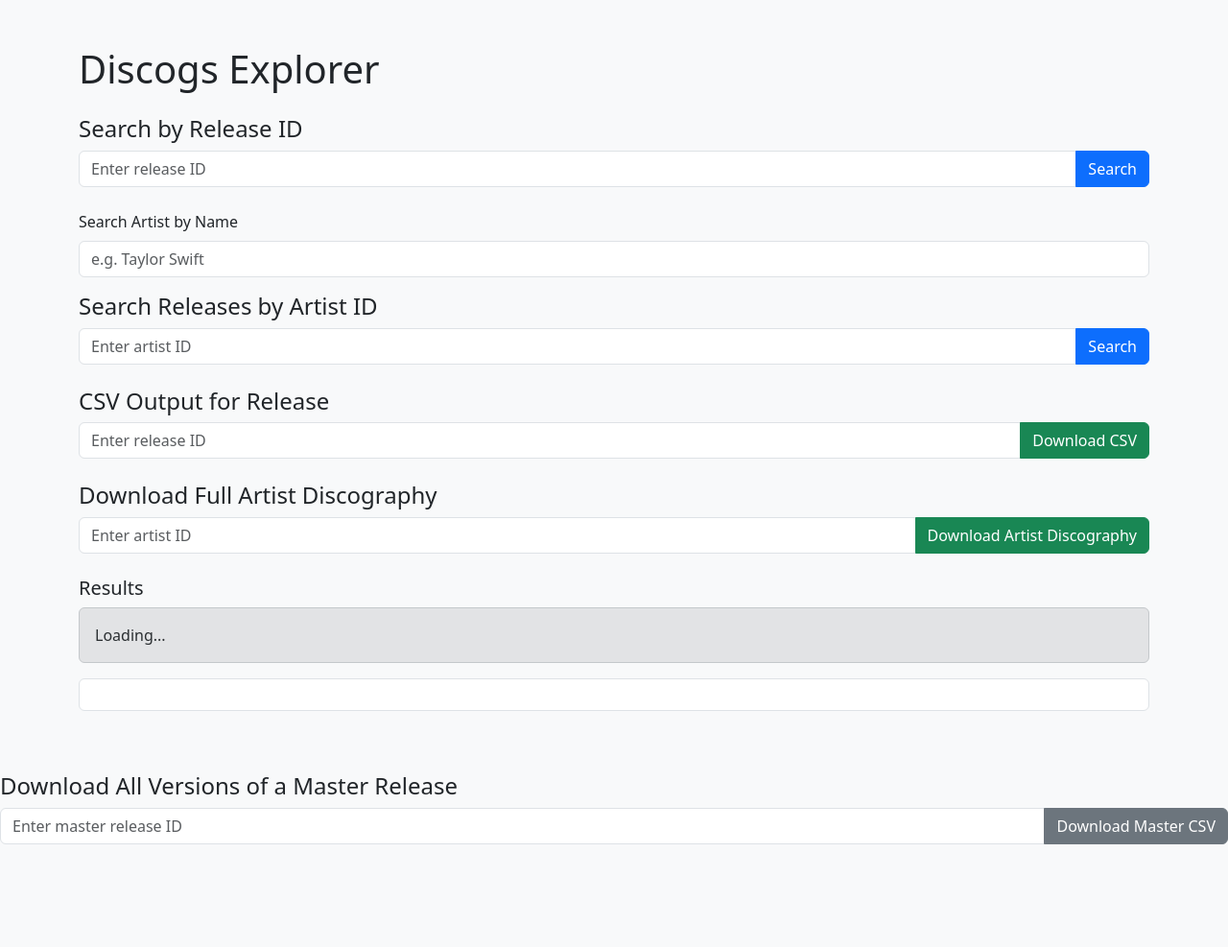
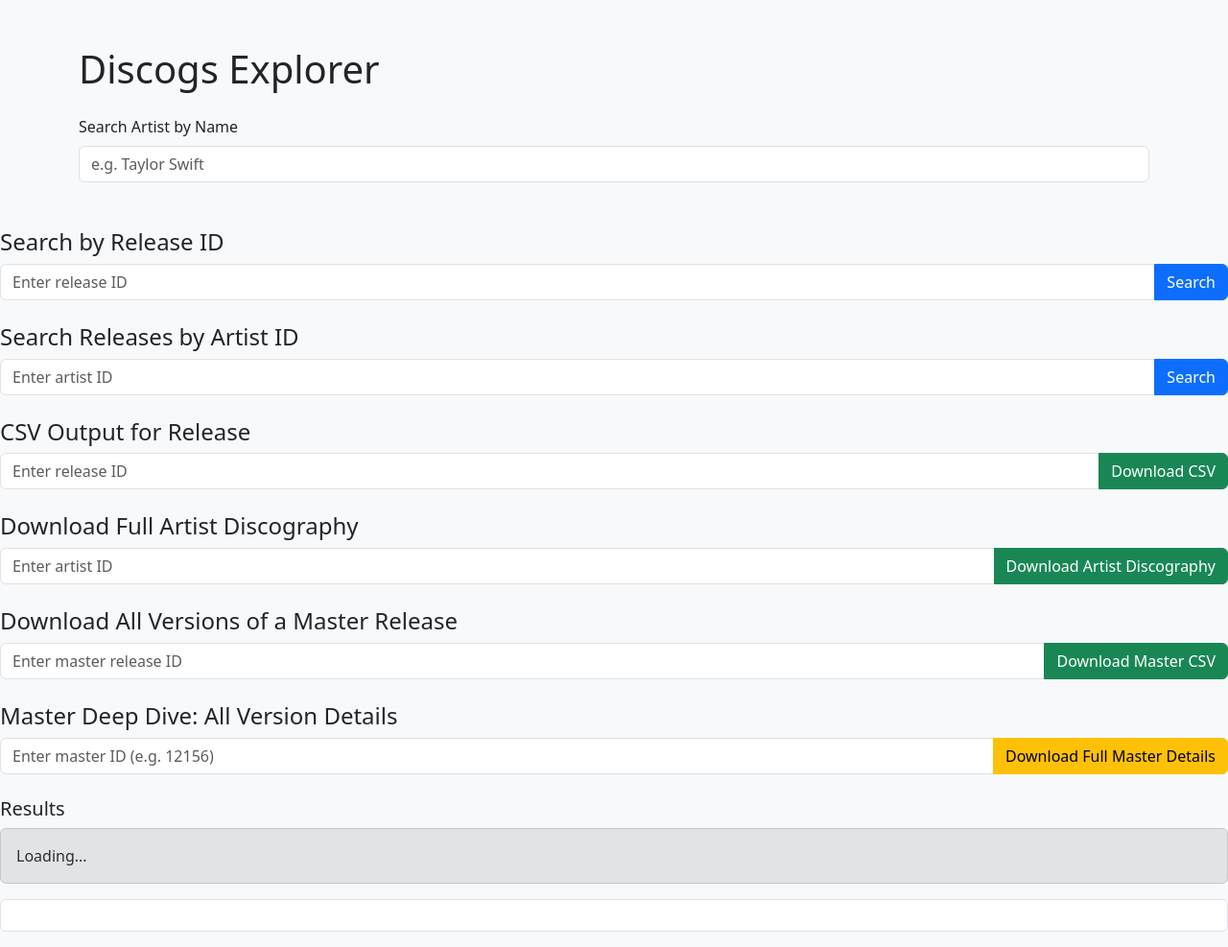
Before and after one commit to astone4831/discogs, a Flask app: page / in a window 1280 px wide. Shown: the whole page at 96% size. Before the commit the page ends 880 px from the top, so only its background shows below. Run offline with Flask 3, Linux system fonts and the light colour scheme.

Commit message:
Update index.html
master release deep dive

```diff
--- a/templates/index.html
+++ b/templates/index.html
@@ -8,6 +8,11 @@
 <body class="bg-light">
   <div class="container py-5">
     <h1 class="mb-4">Discogs Explorer</h1>
+        <label for="artistNameInput" class="form-label">Search Artist by Name</label>
+    <input type="text" id="artistNameInput" class="form-control" placeholder="e.g. Taylor Swift" oninput="searchArtistName()">
+    <ul id="artistSuggestions" class="list-group mt-1" style="position: absolute; z-index: 999; max-height: 200px; overflow-y: auto; width:100%"></ul>
+  </div>
+
     <!-- Release Search -->
     <div class="mb-4">
       <h4>Search by Release ID</h4>
@@ -18,10 +23,7 @@
     </div>
 
   <div class="mb-3">
-    <label for="artistNameInput" class="form-label">Search Artist by Name</label>
-    <input type="text" id="artistNameInput" class="form-control" placeholder="e.g. Taylor Swift" oninput="searchArtistName()">
-    <ul id="artistSuggestions" class="list-group mt-1" style="position: absolute; z-index: 999; max-height: 200px; overflow-y: auto; width:100%"></ul>
-  </div>
+
     <!-- Artist Releases Search -->
     <div class="mb-4">
       <h4>Search Releases by Artist ID</h4>
@@ -46,6 +48,21 @@
         <button onclick="downloadArtistCSV()" class="btn btn-success">Download Artist Discography</button>
       </div>
     </div>
+    <div class="mb-4">
+      <h4>Download All Versions of a Master Release</h4>
+      <div class="input-group mb-2">
+        <input type="text" id="masterId" class="form-control" placeholder="Enter master release ID">
+        <button onclick="downloadMasterCSV()" class="btn btn-success">Download Master CSV</button>
+      </div>
+  </div>
+<div class="mb-4">
+  <h4>Master Deep Dive: All Version Details</h4>
+  <div class="input-group mb-2">
+    <input type="text" id="masterDeepId" class="form-control" placeholder="Enter master ID (e.g. 12156)">
+    <button onclick="downloadMasterDeepCSV()" class="btn btn-warning">Download Full Master Details</button>
+  </div>
+</div>
+
     <!-- Output -->
     <h5>Results</h5>
     <div id="status" class="alert alert-secondary d-flex align-items-center" role="alert" style="display: none;">
@@ -54,13 +71,7 @@
 </div>
     <pre id="output" class="bg-white border rounded p-3" style="max-height: 400px; overflow: auto;"></pre>
   </div>
-<div class="mb-4">
-  <h4>Download All Versions of a Master Release</h4>
-  <div class="input-group mb-2">
-    <input type="text" id="masterId" class="form-control" placeholder="Enter master release ID">
-    <button onclick="downloadMasterCSV()" class="btn btn-secondary">Download Master CSV</button>
-  </div>
-</div>
+
 <!-- Scripts -->
 <script>
   function downloadMasterCSV() {
@@ -163,6 +174,16 @@ async function searchArtistName() {
   });
 }
 
+  function downloadMasterDeepCSV() {
+    const id = document.getElementById('masterDeepId').value;
+    if (!id) {
+      alert("Enter a master ID");
+      return;
+    }
+    window.location.href = `/download_master_deep_csv?id=${id}`;
+  }
+
+
 function showStatus(message, type = "secondary", showSpinner = false) {
   const status = document.getElementById("status");
   const statusText = document.getElementById("statusText");
```
